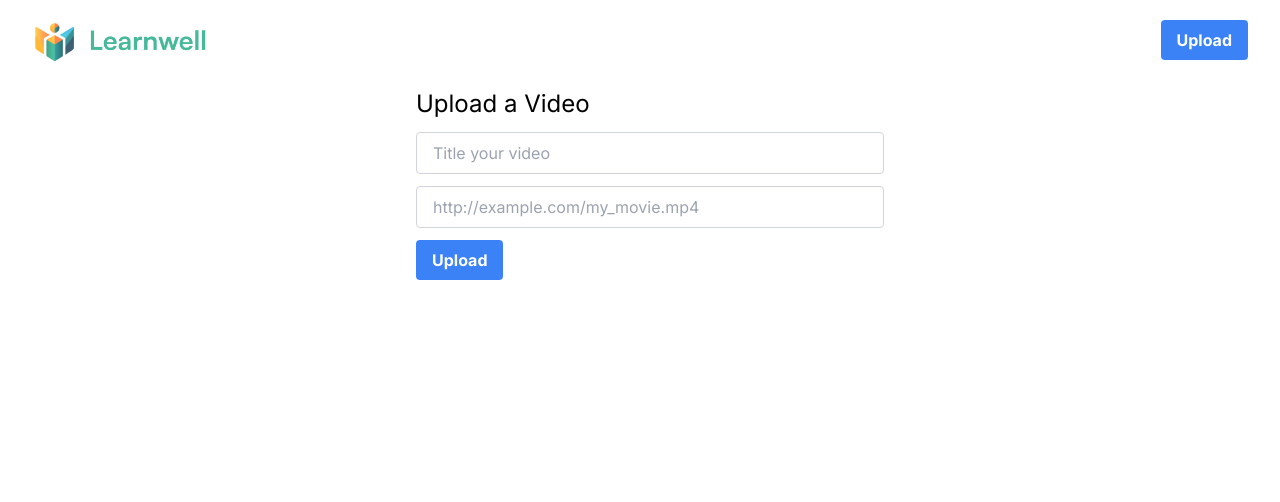
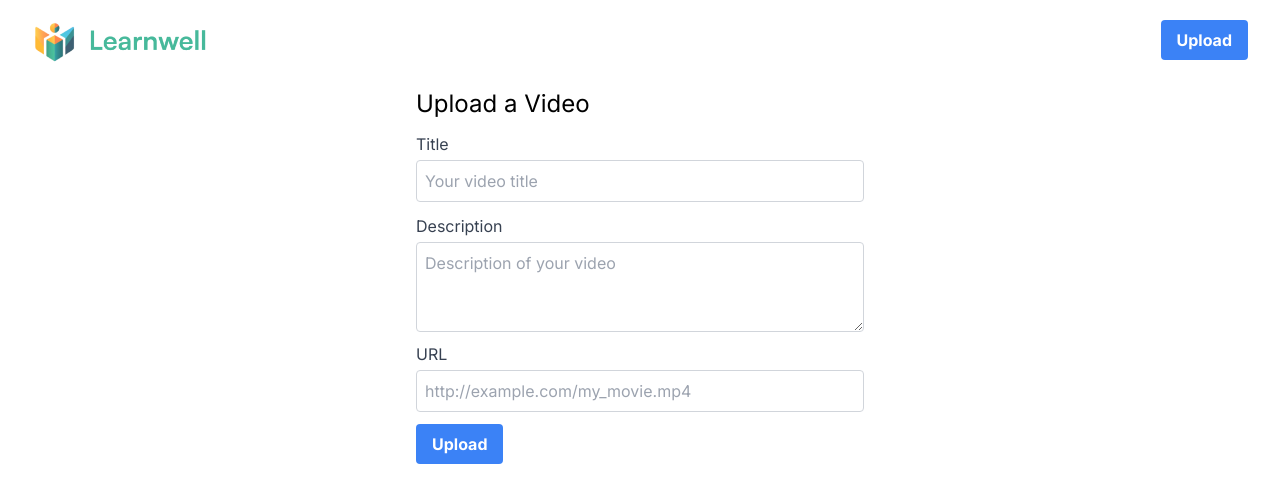
Before and after one commit to bsgreenb/scope-video-player, a Next.js app: page /videos/new in a window 1280 px wide. Shown: the top 502 px of the page. Built offline with nearby package versions, Linux system fonts and the light colour scheme.

Commit message:
Add video.description, labels on upload form

```diff
--- a/app/lib/placeholder-data.ts
+++ b/app/lib/placeholder-data.ts
@@ -3,6 +3,7 @@ export const videos = [
         id: "1",
         title: 'Test Video 1',
         author: 'ben_greenberg',
+        description: 'Description of video 1 can be found here.  It is a somewhat sizeable description we are testing.',
         thumbnailUrl: 'https://placehold.co/320x180/png',
         lengthSeconds: 320,
         createdAt: '2024-04-22T16:37:14.320719+00:00',
@@ -12,6 +13,7 @@ export const videos = [
         id: "2",
         title: 'Test Video 2',
         author: 'ben_greenberg',
+        description: 'Description of video 2 can be found here.  It is a somewhat sizeable description we are testing.',
         thumbnailUrl: 'https://placehold.co/320x180/png',
         lengthSeconds: 45,
         createdAt: '2024-04-23T16:37:14.320719+00:00',
@@ -21,6 +23,7 @@ export const videos = [
         id: "3",
         title: 'Test Video 3',
         author: 'ben_greenberg',
+        description: 'Description of video 3 can be found here.  It is a somewhat sizeable description we are testing.',
         thumbnailUrl: 'https://placehold.co/320x180/png',
         lengthSeconds: 220,
         createdAt: '2024-04-29T16:37:14.320719+00:00',
@@ -30,6 +33,7 @@ export const videos = [
         id: "4",
         title: 'Test Video 1',
         author: 'ben_greenberg',
+        description: 'Description of video 1 can be found here.  It is a somewhat sizeable description we are testing.',
         thumbnailUrl: 'https://placehold.co/320x180/png',
         lengthSeconds: 120,
         createdAt: '2024-05-01T16:37:14.320719+00:00',
--- a/app/ui/Video.tsx
+++ b/app/ui/Video.tsx
@@ -4,10 +4,11 @@ type VideoProps = {
     id: string;
     title: string;
     author: string;
+    description: string;
     createdAt: string;
 }
 
-const Video = ({id, title, author, createdAt}: VideoProps) => {
+const Video = ({id, title, author, description, createdAt}: VideoProps) => {
     return (
         <div className="bg-white">
             <div className="relative">
@@ -19,13 +20,14 @@ const Video = ({id, title, author, createdAt}: VideoProps) => {
                 </div>
             </div>
             <div className="py-2">
-                <h2 className="font-bold text-2xl">
+                <h2 className="font-bold text-2xl mb-1">
                     {title}
                 </h2>
-                <div className="text-gray-600 text-sm">
-                    <p className="mt-1">
-                        {author} • Uploaded {formatDate(createdAt)}
-                    </p>
+                <div className="text-gray-600 text-sm mb-2">
+                    {author} • Uploaded {formatDate(createdAt)}
+                </div>
+                <div>
+                    {description}
                 </div>
             </div>
         </div>
--- a/app/ui/VideoCard.tsx
+++ b/app/ui/VideoCard.tsx
@@ -12,8 +12,6 @@ type VideoCardProps = {
     createdAt: string;
     numComments: number;
 }
-
-// TODO: make sure height changes properly
 
 const VideoCard = ({id, title, author, thumbnailUrl, lengthSeconds, createdAt, numComments}: VideoCardProps) => {
     return (
--- a/app/videos/new/page.tsx
+++ b/app/videos/new/page.tsx
@@ -5,15 +5,22 @@ const NewVideoPage = () => {
         <div className="max-w-md mx-auto">
             <h2 className="text-2xl mb-3">Upload a Video</h2>
             <div className="mb-3">
-                <input type="text" className="border border-gray-300 rounded px-4 py-2" placeholder="Title your video" size={40} />
+                <label className="text-gray-700 mb-1 block" htmlFor="videoTitle">Title</label>
+                <input id="videoTitle" type="text" className="border border-gray-300 rounded p-2 w-full" placeholder="Your video title" />
             </div>
+
+            <div className="mb-1">
+                <label className="text-gray-700 mb-1 block" htmlFor="videoDescription">Description</label>
+                <textarea id="videoDescription" className="border border-gray-300 rounded p-2 w-full" placeholder="Description of your video" rows={3} />
+            </div>
+
             <div className="mb-3">
-                <input type="text" className="border border-gray-300 rounded px-4 py-2" placeholder="http://example.com/my_movie.mp4" size={40} />
+                <label className="text-gray-700 mb-1 block" htmlFor="videoUrl">URL</label>
+                <input id="videoUrl" type="url" className="border border-gray-300 rounded p-2 w-full" placeholder="http://example.com/my_movie.mp4" />
             </div>
             <div className="mb-3">
                 <Button>Upload</Button>
             </div>
-
         </div>
     );
 }
```
